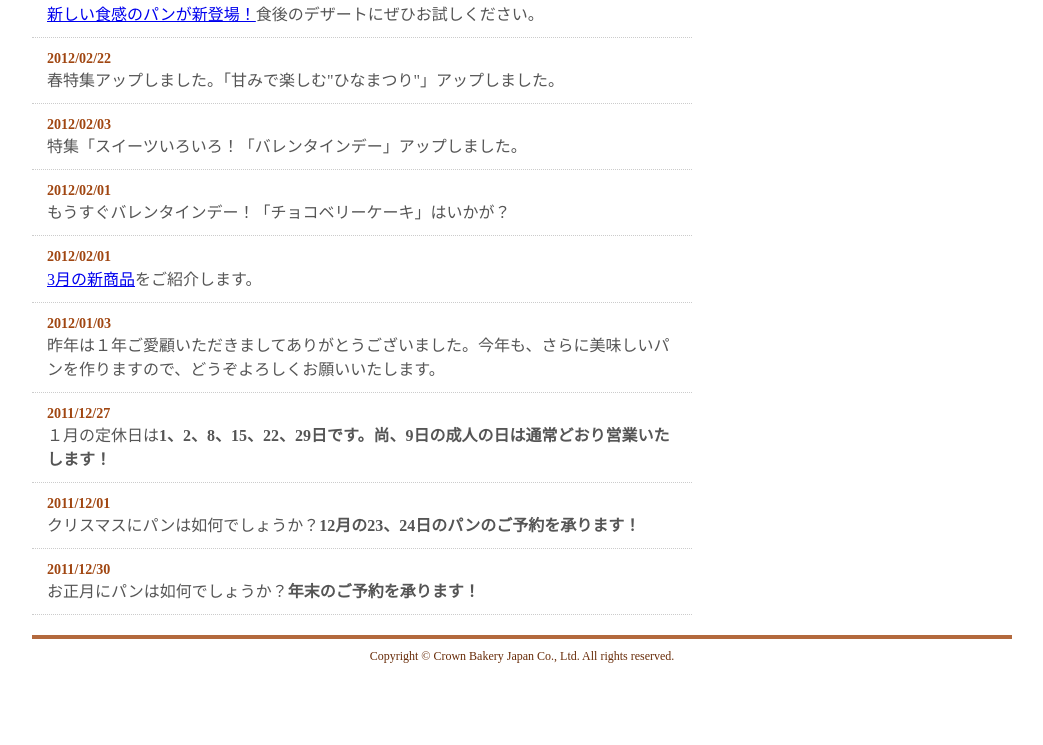
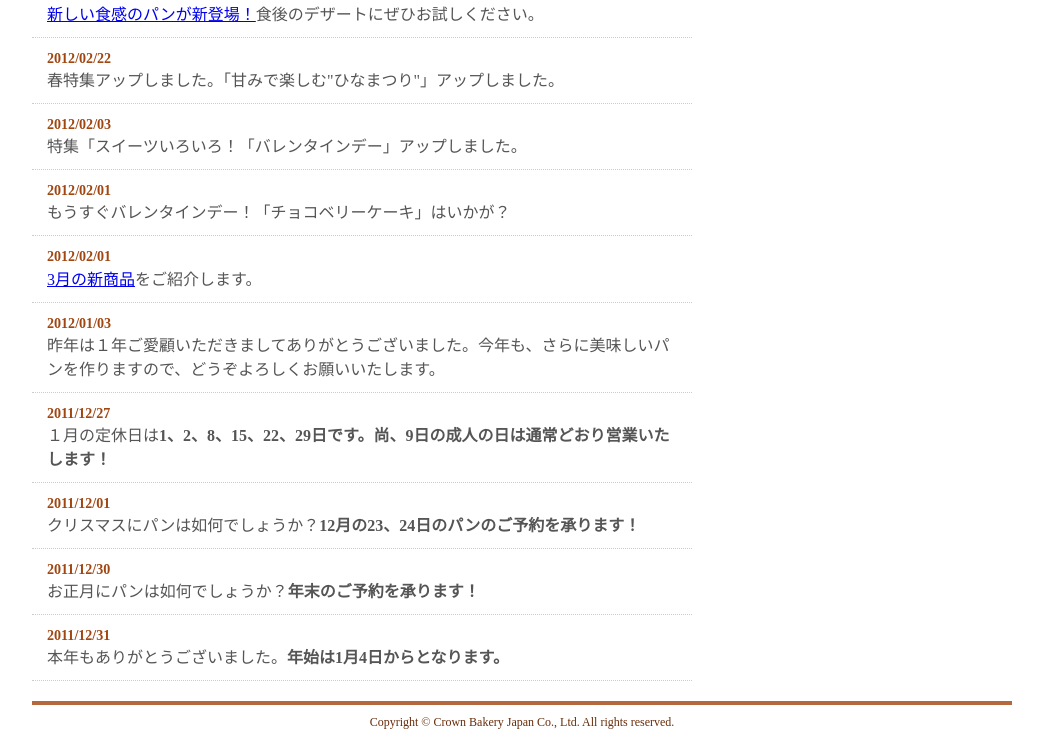
Before and after one commit to sayuritamaki/bakery, a plain HTML site: page index.html in a window 1280 px wide. Shown: the part 225-970 px from the top of the page, without its empty margins (118-1161 px from the left). Before the commit the page ends 904 px from the top, so only its background shows below. Drawn offline with Linux system fonts and the light colour scheme.

Commit message:
新着情報を追加しました。

```diff
--- a/index.html
+++ b/index.html
@@ -41,9 +41,13 @@
                     <dt>2011/12/27</dt>
                     <dd>１月の定休日は<strong>1、2、8、15、22、29日です。尚、9日の成人の日は通常どおり営業いたします！</strong></dd>
                     <dt>2011/12/01</dt>
-                    <dd>クリスマスにパンは如何でしょうか？<strong>12月の23、24日のパンのご予約を承ります！</strong></dd>
+                    <dd>クリスマスにパンは如何でしょうか？<strong>12月の23、24日のパンのご予約を承ります！
+                    </strong></dd>
                     <dt>2011/12/30</dt>
                     <dd>お正月にパンは如何でしょうか？<strong>年末のご予約を承ります！</strong></dd>
+                    <dt>2011/12/31</dt>
+                    <dd>本年もありがとうございました。<strong>年始は1月4日からとなります。</strong></dd>
+
                 </dl>
             </div>
         </div>
```
